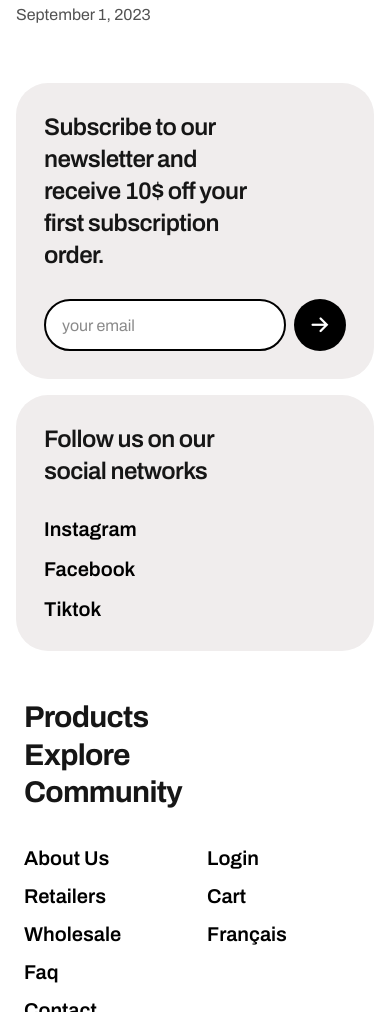
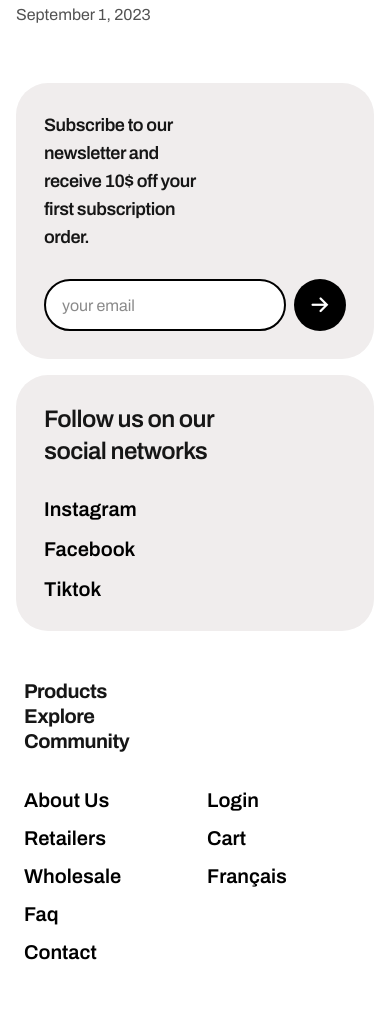
Before and after one commit to Helia-rz79/parallax2, a website: page index.html in a window 390 px wide. Shown: the part 8271-9283 px from the top of the page. Drawn offline with Linux system fonts and the light colour scheme.

Commit message:
Make the newsletter and footer titles smaller on narrow screens.

```diff
--- a/index.html
+++ b/index.html
@@ -195,7 +195,7 @@
             <section class="mx-auto mt-14 w-full max-w-6xl px-4 sm:px-6 lg:mt-28">
                 <div class="grid gap-4 md:grid-cols-2">
                     <div class="rounded-[2rem] bg-[#f0eded] p-7 sm:p-9">
-                        <h2 class="mb-7 max-w-[16ch] text-2xl font-semibold tracking-tight">Subscribe to our newsletter and receive 10$ off your first subscription order.</h2>
+                        <h2 class="mb-7 max-w-[16ch] text-lg lg:text-2xl font-semibold tracking-tight">Subscribe to our newsletter and receive 10$ off your first subscription order.</h2>
                         <form class="subscribe flex items-center gap-2">
                             <label class="sr-only" for="email">Email</label>
                             <input class="h-[52px] min-w-0 flex-1 rounded-full border-2 border-black bg-white px-4 text-base outline-none focus-visible:outline focus-visible:outline-2 focus-visible:outline-offset-2 focus-visible:outline-black" id="email" type="email" name="email" placeholder="your email" autocomplete="email" required>
@@ -212,7 +212,7 @@
                     </div>
                 </div>
                 <div class="grid grid-cols-2 gap-x-6 gap-y-8 px-2 py-12 lg:grid-cols-3">
-                    <p class="col-span-2 text-3xl font-bold leading-tight tracking-tight capitalize lg:col-span-1">products<br>explore<br>community</p>
+                    <p class="col-span-2 text-xl lg:text-3xl font-bold leading-tight tracking-tight capitalize lg:col-span-1">products<br>explore<br>community</p>
                     <nav class="flex flex-col gap-2.5" aria-label="Company">
                         <a class="text-xl font-semibold text-black capitalize hover:underline" href="#explore">about us</a>
                         <a class="text-xl font-semibold text-black capitalize hover:underline" href="#" data-placeholder>retailers</a>
```
Also changed, not shown: assets/css/master.css.
